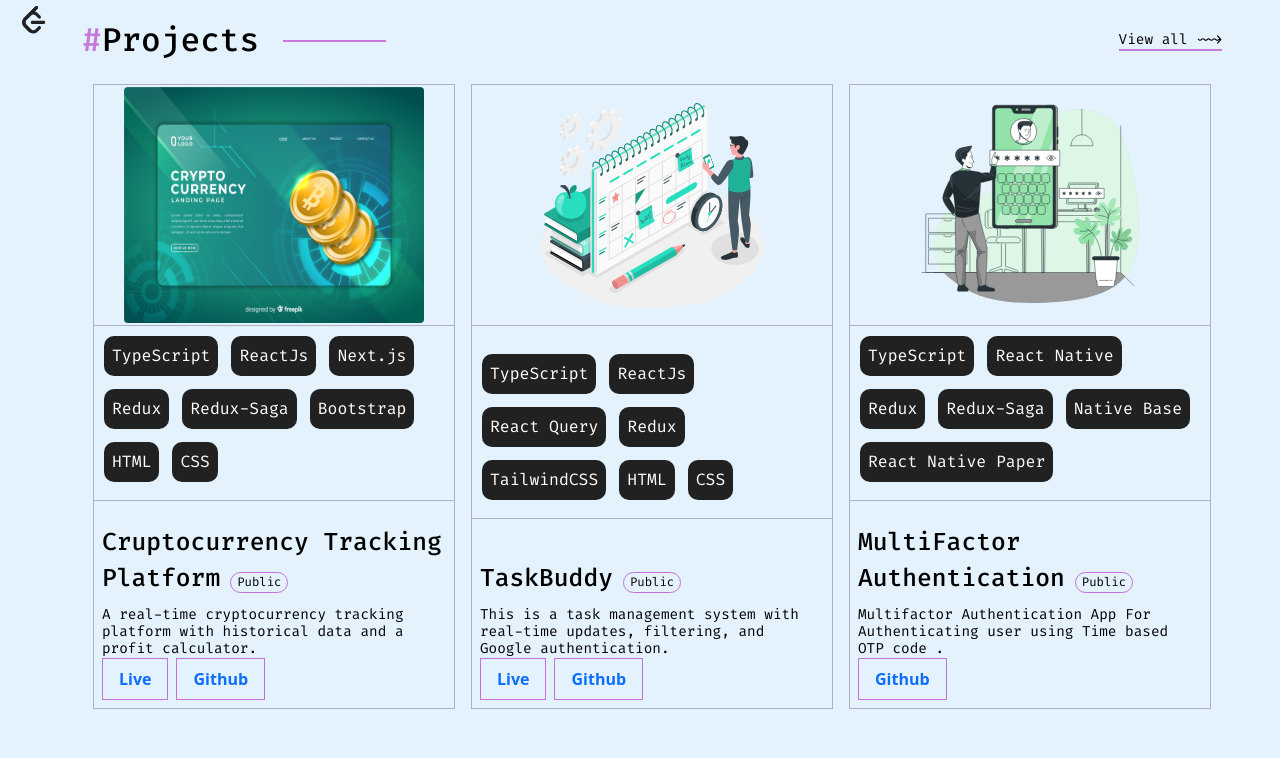
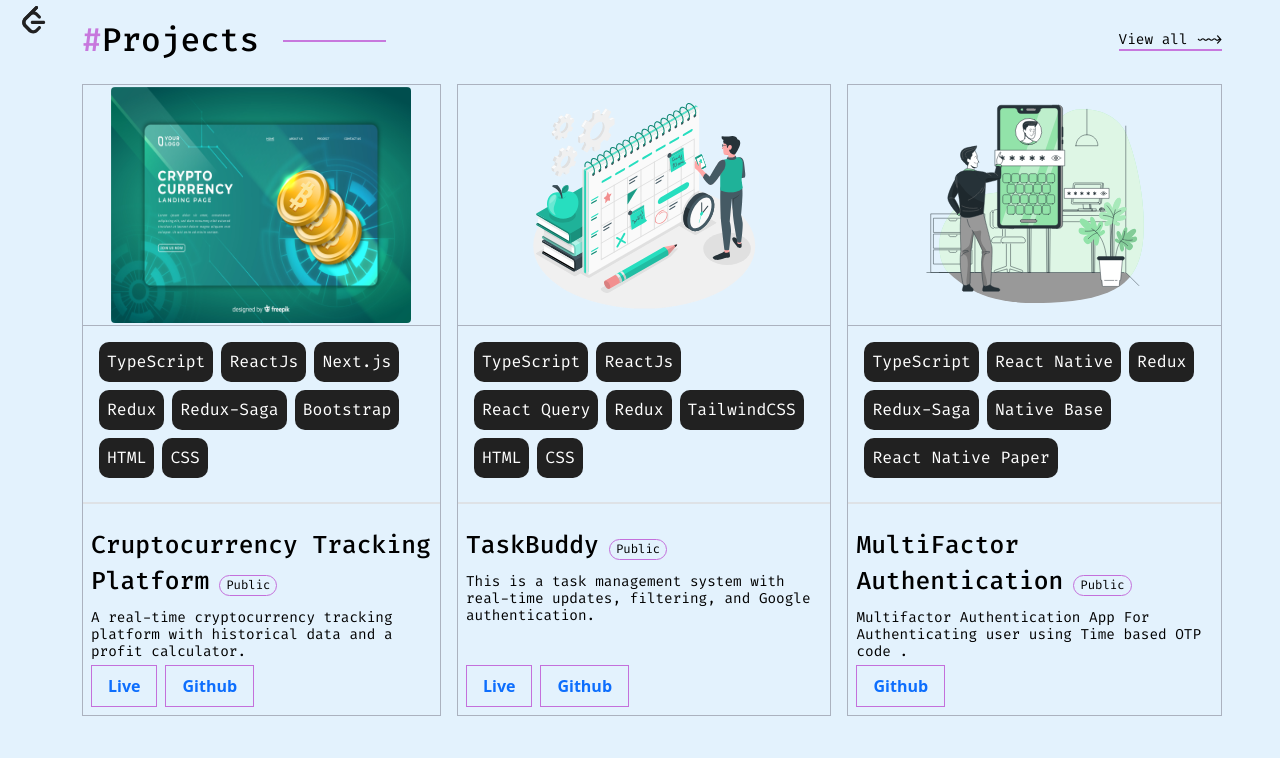
Before and after one commit to shwetkamal-gaud/portfolio, a Next.js app: page / in a window 1280 px wide. Shown: the part 476-1234 px from the top of the page. Built offline with nearby package versions, Linux system fonts and the light colour scheme.

Commit message:
project alignment fixes

```diff
--- a/src/Components/Projects.tsx
+++ b/src/Components/Projects.tsx
@@ -23,7 +23,7 @@ const homeProtfolioData = [
         title: 'TaskBuddy',
         skills: ['TypeScript', "ReactJs", "React Query", "Redux", "TailwindCSS", "HTML", "CSS"],
         description: `This is a task management system with real-time updates, filtering, and Google authentication.`,
-        cardImage:'/task.svg' ,
+        cardImage: '/task.svg',
         isPrivate: true,
         links: [{ name: 'Live', link: 'https://task-management-system-sepia.vercel.app/' }, { name: 'Github', link: 'https://github.com/shwetkamal-gaud/task-management-system' }]
 
@@ -53,12 +53,12 @@ const Projects = () => {
     const [isHovered, setHovered] = useState<boolean>(false)
     const ProjectCard = () => {
         return (
-            <div className='d-flex flex-row justify-content-center flex-wrap gap-3'
+            <div className='d-flex flex-row justify-content-center  gap-3'
             >
                 {
                     homeProtfolioData.map((item) => {
                         return (
-                            <div key={item.id} className='d-flex flex-column justify-content-between '
+                            <div key={item.id} className='d-flex flex-column'
                                 style={{
                                     border: '1px solid #ABB2BF',
                                 }}
@@ -89,23 +89,14 @@ const Projects = () => {
 
 
                                 </div>
-                                <ul
-
-                                    style={{
-                                        display: 'flex',
-                                        flexWrap: 'wrap',
-                                        gap: '5px',
-                                        padding: '10px',
-                                        borderBottom: '1px solid #ABB2BF',
-                                        maxWidth: '360px',
-
-                                    }}
+                                <ul className='w-full p-3 border-bottom border-2'
                                 >
                                     {
-                                        item.skills.map((skill) => {
+                                        item.skills.map((skill: string) => {
                                             return (
                                                 <li
                                                     key={skill}
+
                                                     style={{
                                                         display: 'inline-block',
                                                         padding: '0.5rem',
@@ -115,7 +106,8 @@ const Projects = () => {
                                                         backgroundColor: isDark ? textLight : textGray,
                                                         borderRadius: '10px',
                                                         marginRight: '0.5rem',
-                                                        marginBottom: '0.5rem'
+                                                        marginBottom: '0.5rem',
+                                                        fontFamily: 'FiraCode'
                                                     }}
                                                 >
                                                     {skill}
@@ -124,7 +116,7 @@ const Projects = () => {
                                         })
                                     }
                                 </ul>
-                                <div className='d-flex flex-column p-2 g-2' style={{ maxWidth: "360px" }}
+                                <div className='d-flex flex-grow h-100 flex-column p-2 '
                                 >
                                     <div
                                         style={{
@@ -148,7 +140,7 @@ const Projects = () => {
                                         }}>Public</span>
 
                                     </div>
-                                    <div className='d-flex flex-column h-100 justify-content-between'>
+                                    <div className='d-flex flex-column justify-content-between h-100 '>
 
                                         <Typography
                                             fontSize={14}
@@ -160,7 +152,7 @@ const Projects = () => {
                                             {item.description}
                                         </Typography>
                                         {
-                                            item.links && <div className='project-link'>
+                                            item.links && <div className='project-link mt-1'>
                                                 {
                                                     item.links.map((project) => {
                                                         return (
```
Also changed, not shown: src/pages/projects/index.tsx (+4 -15 lines).
